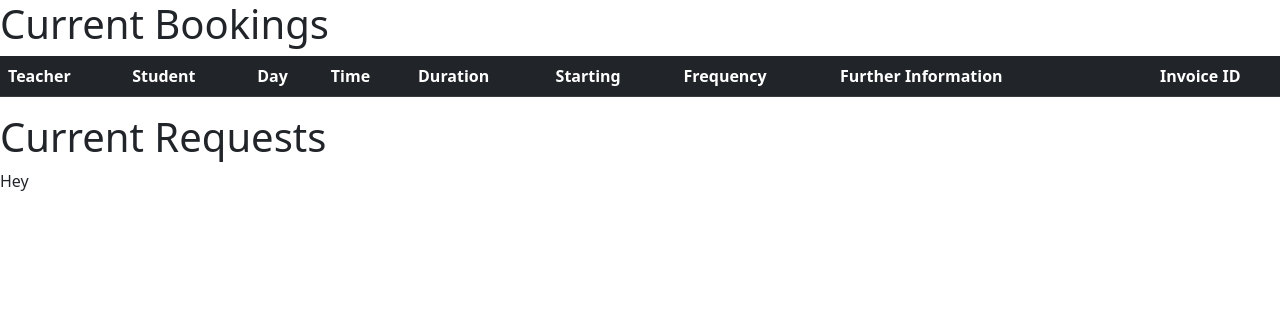
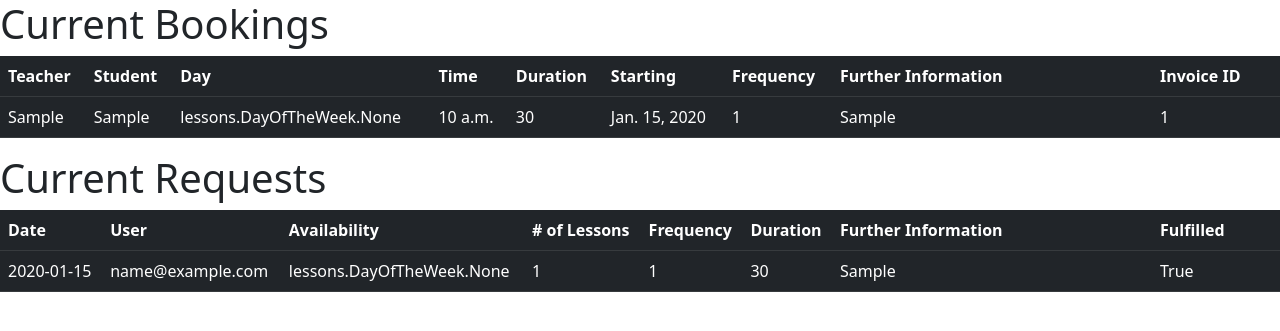
Before and after one commit to SaujanShr/Falcon, a Django app: page /admin_view_requests_and_bookings/ in a window 1280 px wide. Shown: the top 331 px of the page. Run offline with Django 4.2, Linux system fonts and the light colour scheme; tables that the repository leaves empty hold one stand-in row (values such as "Sample post"); lists and menus that the app fills with data are empty.

Commit message:
Add page for admins to view current bookings and requests

```diff
--- a/lessons/models.py
+++ b/lessons/models.py
@@ -58,9 +58,9 @@
     invoice_id = models.CharField(blank=False, max_length=10)
     day_of_the_week = models.ManyToManyField(DayOfTheWeek, blank=False)
     time_of_the_day = models.TimeField(auto_now=False, auto_now_add=False)
-    student = models.ForeignKey(User, blank=False, on_delete=models.CASCADE)  # The same as user in Request model
+    student = models.ForeignKey(User, blank=True, on_delete=models.CASCADE)  # The same as user in Request model
     teacher = models.CharField(blank=False, max_length=100)
     start_date = models.DateField(blank=False)
-    duration_of_lessons = models.PositiveIntegerField(choices=LessonDuration.choices)
-    interval_between_lessons = models.PositiveIntegerField(choices=IntervalBetweenLessons.choices)
+    duration_of_lessons = models.PositiveIntegerField(blank=False, choices=LessonDuration.choices)
+    interval_between_lessons = models.PositiveIntegerField(choices=IntervalBetweenLessons.choices, blank=False)
     further_information = models.CharField(blank=False, max_length=500)
--- a/lessons/templates/admin_view_requests.html
+++ b/lessons/templates/admin_view_requests.html
@@ -21,13 +21,78 @@
         <th style="width: 25%">Further Information</th>
         <th style="width: 10%">Invoice ID</th>
     </tr>
+    {% if bookings %}
+        {% for booking in bookings %}
+            <tr>
+                <td>{{ booking.teacher }}</td>
+                <td>{{ booking.student.first_name}}</td>
+                <td>{{ booking.day_of_the_week }}</td>
+                <td>{{ booking.time_of_the_day}}</td>
+                <td>{{ booking.duration_of_lessons }}</td>
+                <td>{{ booking.start_date }}</td>
+                <td>{{ booking.interval_between_lessons }}</td>
+                <td>{{ booking.further_information }}</td>
+                <td>{{ booking.invoice_id }}</td>
+            </tr>
+        {% endfor %}
+    {% else %}
+        <tr>
+            <td>No bookings yet...</td>
+            <td></td>
+            <td></td>
+            <td></td>
+            <td></td>
+            <td></td>
+            <td></td>
+            <td></td>
+            <td></td>
+        </tr>
+    {% endif %}
     </thead>
 </table>
 <h1>Current Requests</h1>
-{% if bookings %}
-        {% for booking in bookings %}
-            <p>Hey</p>
+<table class="table table-dark table-striped">
+    <thead>
+    <tr>
+        <th>Date</th>
+        <th>User</th>
+        <th>Availability</th>
+        <th># of Lessons</th>
+        <th>Frequency</th>
+        <th>Duration</th>
+        <th style="width: 25%">Further Information</th>
+        <th style="width: 10%">Fulfilled</th>
+    </tr>
+    {% if requests %}
+        {% for request in requests %}
+            <tr>
+                <td>{{ request.date }}</td>
+                <td>{{ request.user.email}}</td>
+                <td>{{ request.availability }}</td>
+                <td>{{ request.number_of_lessons}}</td>
+                <td>{{ request.interval_between_lessons }}</td>
+                <td>{{ request.duration_of_lessons }}</td>
+                <td>{{ request.further_information }}</td>
+                {% if request.fulfilled %}
+                    <td>True</td>
+                {% else %}
+                    <td><a href="/fulfill_request/?id={{ request.user.email }}">False</a></td> <!--TODO: Replace this with actual ID once we have those.-->
+                {% endif %}
+            </tr>
         {% endfor %}
+    {% else %}
+        <tr>
+            <td>No requests yet...</td>
+            <td></td>
+            <td></td>
+            <td></td>
+            <td></td>
+            <td></td>
+            <td></td>
+            <td></td>
+        </tr>
     {% endif %}
+    </thead>
+</table>
 </body>
 </html>
--- a/lessons/views.py
+++ b/lessons/views.py
@@ -1,5 +1,5 @@
 from django.shortcuts import render
-from .models import Request, Booking
+from .models import Request, Booking, DayOfTheWeek, User #TODO: remove dayoftheweek
 from .forms import RequestViewForm
 
 def student_page(request):
```
